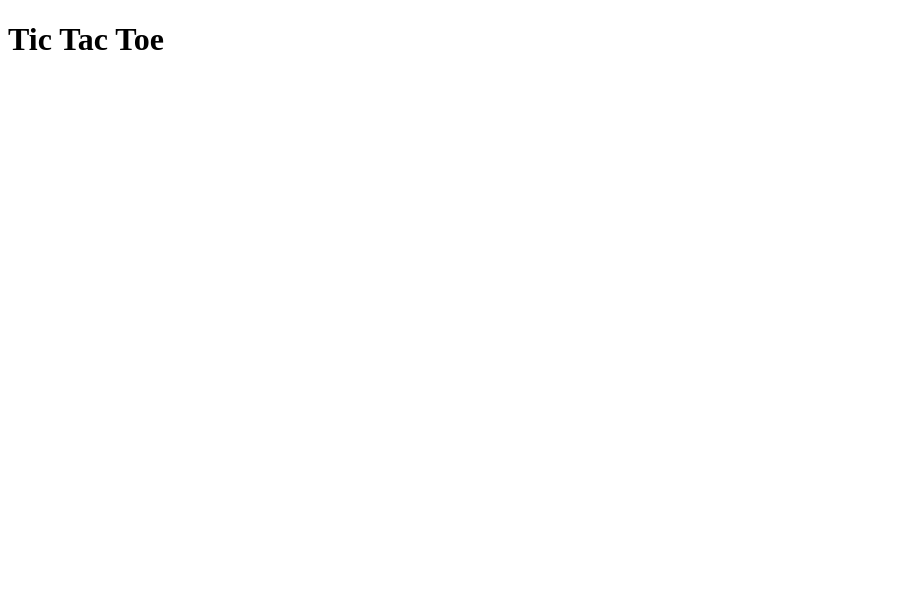
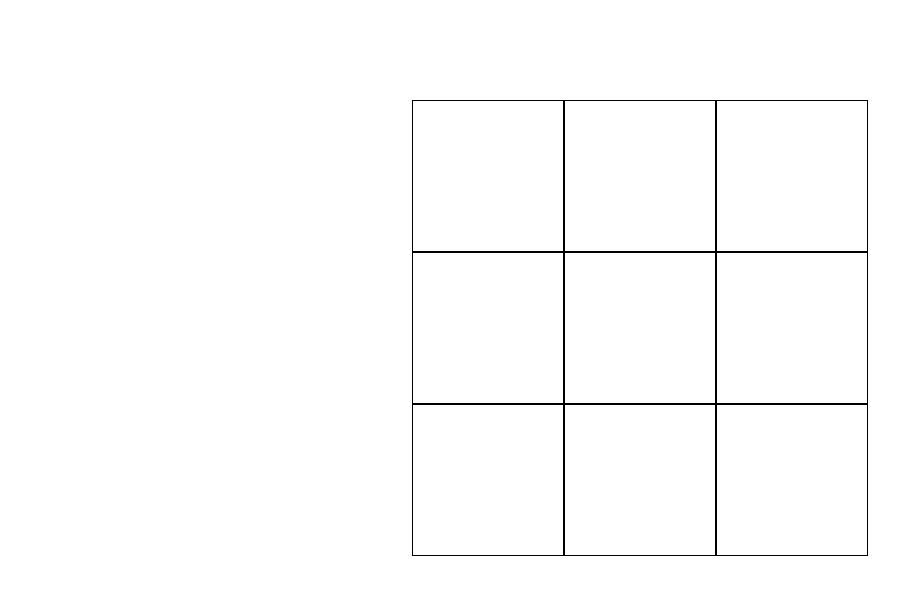
Before and after one commit to edtan094/tik-tac-toe, a React (Create React App) app in the folder tic-tac-toe-react/: page / in a window 1280 px wide. Shown: the top 594 px of the page, without its empty margins (0-923 px from the left). Built offline with nearby package versions, Linux system fonts and the light colour scheme.

Commit message:
Completed layout.

```diff
--- /dev/null
+++ b/tic-tac-toe-react/src/App.css
@@ -0,0 +1,19 @@
+.row {
+  display: flex;
+  flex-wrap: wrap
+}
+
+.justify-center{
+  justify-content: center;
+}
+
+.square{
+  height: 150px;
+  width: 150px;
+  border: solid 1px;
+}
+
+.container{
+  width: 456px;
+  margin: 100px auto;
+}
--- a/tic-tac-toe-react/src/App.jsx
+++ b/tic-tac-toe-react/src/App.jsx
@@ -1,7 +1,22 @@
+import './App.css';
+
+
 function App() {
   return (
     <>
-      <h1>Tic Tac Toe</h1>
+      <div className='container'>
+        <div className='row justify-center'>
+          <div className='square'></div>
+          <div className='square'></div>
+          <div className='square'></div>
+          <div className='square'></div>
+          <div className='square'></div>
+          <div className='square'></div>
+          <div className='square'></div>
+          <div className='square'></div>
+          <div className='square'></div>
+        </div>
+      </div>
     </>
   );
 }
```
